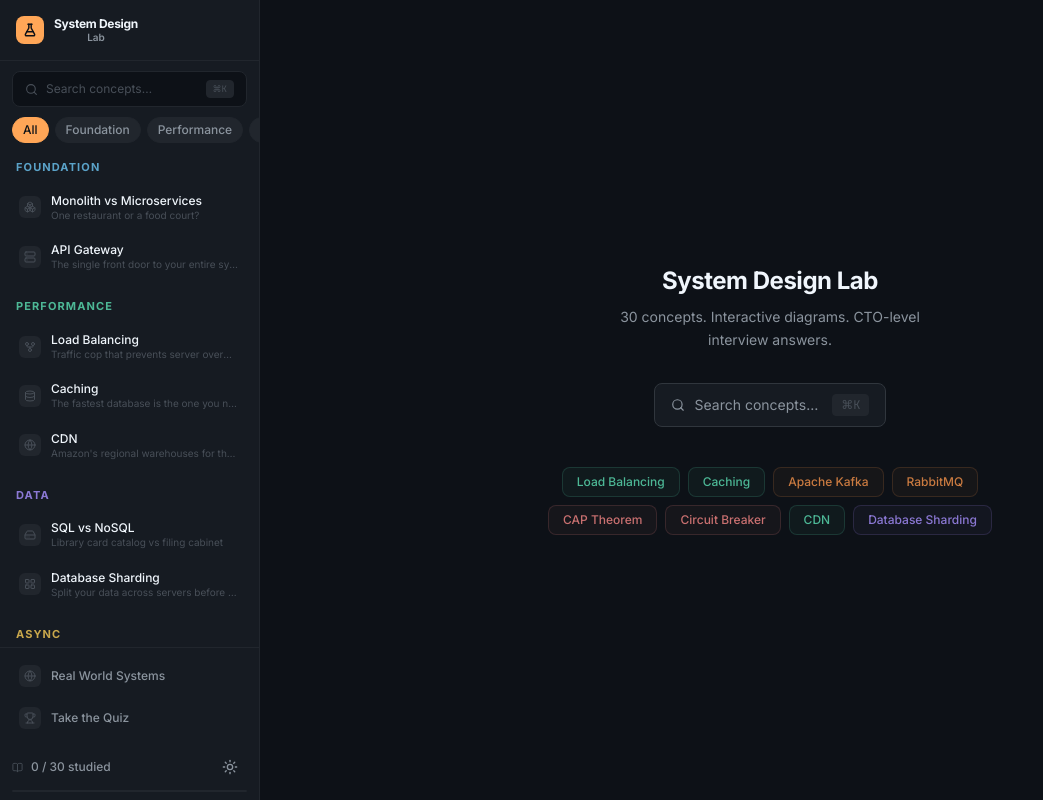
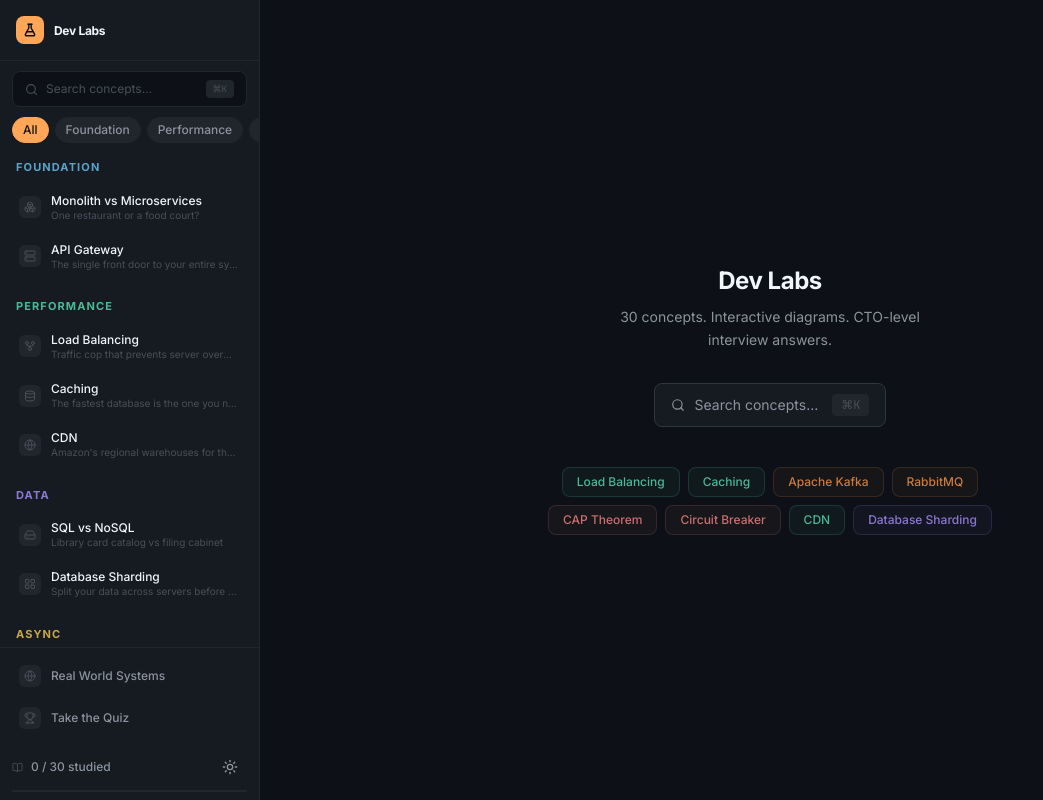
Before and after one commit to vnQ-coder/dev-labs, a Next.js app: page /lab in a window 1280 px wide. Shown: the whole page, without its empty margins (0-1043 px from the left). Built offline with nearby package versions, Linux system fonts and the light colour scheme.

Commit message:
rebrand: rename System Design Lab → Dev Labs

```diff
--- a/app/lab/page.tsx
+++ b/app/lab/page.tsx
@@ -76,7 +76,7 @@ function WelcomeScreen({ onOpenPalette }: { onOpenPalette: () => void }) {
         className="text-2xl font-bold mb-2 tracking-tight"
         style={{ color: 'var(--t)', letterSpacing: '-0.02em' }}
       >
-        System Design Lab
+        Dev Labs
       </h2>
       <p className="text-sm max-w-xs mb-8" style={{ color: 'var(--tm)', lineHeight: 1.65 }}>
         {CONCEPTS.length} concepts. Interactive diagrams. CTO-level interview answers.
--- a/app/layout.tsx
+++ b/app/layout.tsx
@@ -17,12 +17,12 @@ const jetbrainsMono = JetBrains_Mono({
 });
 
 export const metadata: Metadata = {
-  title: 'System Design Lab',
+  title: 'Dev Labs',
   description:
-    'Master every architecture concept through real-world analogies, interactive diagrams, and CTO-level interview prep.',
+    'Master software engineering concepts through real-world analogies, interactive diagrams, and CTO-level interview prep.',
   openGraph: {
-    title: 'System Design Lab',
-    description: 'Master system design from beginner to staff-level engineer.',
+    title: 'Dev Labs',
+    description: 'Master software engineering from beginner to staff-level engineer.',
     type: 'website',
   },
 };
--- a/components/Hero.tsx
+++ b/components/Hero.tsx
@@ -41,7 +41,7 @@ export default function Hero() {
             <FlaskConical size={13} strokeWidth={2.5} />
           </div>
           <span className="text-sm font-bold tracking-tight" style={{ color: 'var(--t)' }}>
-            System Design Lab
+            Dev Labs
           </span>
         </div>
 
@@ -133,7 +133,7 @@ export default function Hero() {
               color: 'var(--t)',
             }}
           >
-            System Design
+            Dev Labs
             <span className="block" style={{ WebkitTextStroke: '1.5px var(--b2)', color: 'transparent' }}>
               from{' '}
               <span style={{ WebkitTextStroke: '0', color: 'var(--accent)' }}>zero</span>
--- a/components/MobileTopBar.tsx
+++ b/components/MobileTopBar.tsx
@@ -47,7 +47,7 @@ export default function MobileTopBar({ onOpenPalette }: MobileTopBarProps) {
             <FlaskConical size={13} strokeWidth={2.5} />
           </div>
           <span className="text-sm font-bold tracking-tight" style={{ color: 'var(--t)' }}>
-            System Design Lab
+            Dev Labs
           </span>
         </div>
 
--- a/components/Quiz.tsx
+++ b/components/Quiz.tsx
@@ -20,7 +20,7 @@ export default function Quiz() {
       {/* Header */}
       <div className="mb-6">
         <h2 className="text-2xl font-black mb-1" style={{ color: 'var(--r)' }}>
-          System Design Quiz
+          Dev Labs Quiz
         </h2>
         <div className="flex items-center gap-3">
           <div className="flex-1 h-1.5 rounded-full" style={{ background: 'var(--s3)' }}>
--- a/components/Sidebar.tsx
+++ b/components/Sidebar.tsx
@@ -57,9 +57,8 @@ export default function Sidebar({ onClose, onOpenPalette }: SidebarProps) {
           </div>
           <div>
             <div className="text-xs font-bold tracking-tight leading-tight" style={{ color: 'var(--t)' }}>
-              System Design
+              Dev Labs
             </div>
-            <div className="text-xs font-semibold" style={{ color: 'var(--tm)', fontSize: 10 }}>Lab</div>
           </div>
         </button>
       </div>
```
